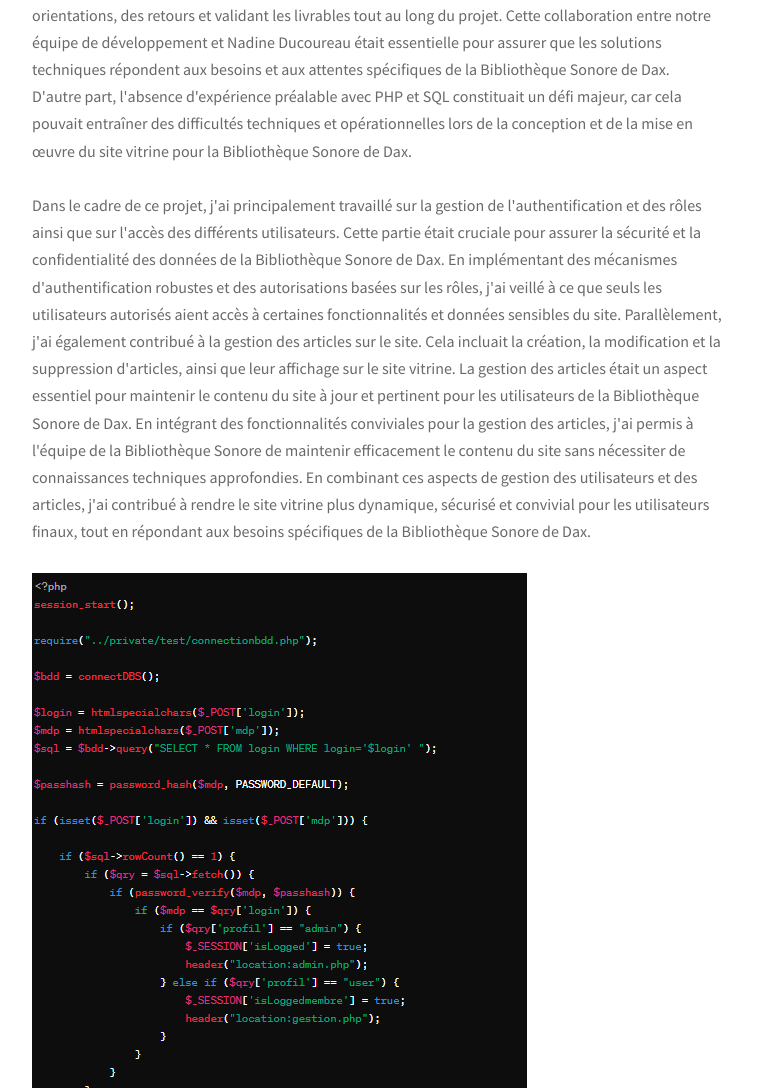
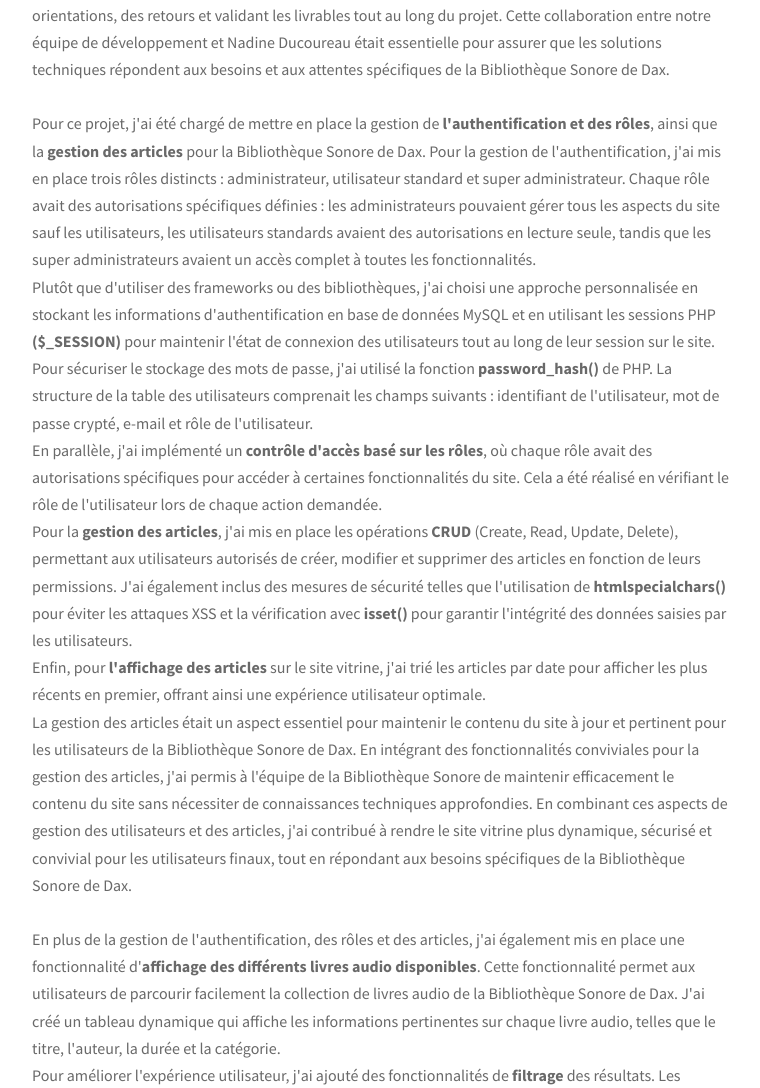
Before and after one commit to Killianp47/portofolio, a website: page project-1.html in a window 1280 px wide. Shown: the part 1328-2416 px from the top of the page, without its empty margins (258-1018 px from the left). Drawn offline with Linux system fonts and the light colour scheme.

Commit message:
projet 1

```diff
--- a/project-1.html
+++ b/project-1.html
@@ -96,7 +96,7 @@
         <div class="project-details__desc">
           <h3 class="project-details__content-title"></h3>
           <p class="project-details__desc-para">
-            Le projet VoiceGiver, est une reconduction du travail initié lors du semestre 1, où une équipe précédente avait développé un site vitrine exclusivement en JavaScript, HTML et CSS. Ce site était destiné à la Bibliothèque Sonore de Dax.
+            Le projet <strong>VoiceGiver</strong>, est une reconduction du travail initié lors du semestre 1, où une équipe précédente avait développé un site vitrine exclusivement en JavaScript, HTML et CSS. Ce site était destiné à la <strong>Bibliothèque Sonore de Dax</strong>.
             <br>
             La Bibliothèque Sonore de Dax est un établissement qui propose des livres audio à destination des personnes malvoyantes, aveugles ou empêchées de lire du fait d'un handicap. Son objectif est de rendre la lecture accessible à tous, en proposant une variété de livres enregistrés.
             <br><br>
@@ -108,10 +108,26 @@
             D'autre part, l'absence d'expérience préalable avec PHP et SQL constituait un défi majeur, car cela pouvait entraîner des difficultés techniques et opérationnelles lors de la conception et de la mise en œuvre du site vitrine pour la Bibliothèque Sonore de Dax. Dans ce contexte, notre équipe de développeurs, composée de trois personnes, était chargée de réaliser ces objectifs. De l'autre côté, du côté de la Bibliothèque Sonore, Nadine Ducoureau jouait le rôle de commanditaire, fournissant des orientations, des retours et validant les livrables tout au long du projet. Cette collaboration entre notre équipe de développement et Nadine Ducoureau était essentielle pour assurer que les solutions techniques répondent aux besoins et aux attentes spécifiques de la Bibliothèque Sonore de Dax.
 
             <br>
-            D'autre part, l'absence d'expérience préalable avec PHP et SQL constituait un défi majeur, car cela pouvait entraîner des difficultés techniques et opérationnelles lors de la conception et de la mise en œuvre du site vitrine pour la Bibliothèque Sonore de Dax.
             <br>
+            Pour ce projet, j'ai été chargé de mettre en place la gestion de <strong>l'authentification et des rôles</strong>, ainsi que la <strong>gestion des articles</strong> pour la Bibliothèque Sonore de Dax. Pour la gestion de l'authentification, j'ai mis en place trois rôles distincts : administrateur, utilisateur standard et super administrateur. Chaque rôle avait des autorisations spécifiques définies : les administrateurs pouvaient gérer tous les aspects du site sauf les utilisateurs, les utilisateurs standards avaient des autorisations en lecture seule, tandis que les super administrateurs avaient un accès complet à toutes les fonctionnalités.
             <br>
-            Dans le cadre de ce projet, j'ai principalement travaillé sur la gestion de l'authentification et des rôles ainsi que sur l'accès des différents utilisateurs. Cette partie était cruciale pour assurer la sécurité et la confidentialité des données de la Bibliothèque Sonore de Dax. En implémentant des mécanismes d'authentification robustes et des autorisations basées sur les rôles, j'ai veillé à ce que seuls les utilisateurs autorisés aient accès à certaines fonctionnalités et données sensibles du site. Parallèlement, j'ai également contribué à la gestion des articles sur le site. Cela incluait la création, la modification et la suppression d'articles, ainsi que leur affichage sur le site vitrine. La gestion des articles était un aspect essentiel pour maintenir le contenu du site à jour et pertinent pour les utilisateurs de la Bibliothèque Sonore de Dax. En intégrant des fonctionnalités conviviales pour la gestion des articles, j'ai permis à l'équipe de la Bibliothèque Sonore de maintenir efficacement le contenu du site sans nécessiter de connaissances techniques approfondies. En combinant ces aspects de gestion des utilisateurs et des articles, j'ai contribué à rendre le site vitrine plus dynamique, sécurisé et convivial pour les utilisateurs finaux, tout en répondant aux besoins spécifiques de la Bibliothèque Sonore de Dax.
+            Plutôt que d'utiliser des frameworks ou des bibliothèques, j'ai choisi une approche personnalisée en stockant les informations d'authentification en base de données MySQL et en utilisant les sessions PHP <strong>($_SESSION)</strong> pour maintenir l'état de connexion des utilisateurs tout au long de leur session sur le site.
+            <br>
+            Pour sécuriser le stockage des mots de passe, j'ai utilisé la fonction <strong>password_hash()</strong> de PHP. La structure de la table des utilisateurs comprenait les champs suivants : identifiant de l'utilisateur, mot de passe crypté, e-mail et rôle de l'utilisateur.
+            <br>
+            En parallèle, j'ai implémenté un <strong>contrôle d'accès basé sur les rôles</strong>, où chaque rôle avait des autorisations spécifiques pour accéder à certaines fonctionnalités du site. Cela a été réalisé en vérifiant le rôle de l'utilisateur lors de chaque action demandée.
+            <br>
+            Pour la <strong>gestion des articles</strong>, j'ai mis en place les opérations <strong>CRUD</strong> (Create, Read, Update, Delete), permettant aux utilisateurs autorisés de créer, modifier et supprimer des articles en fonction de leurs permissions. J'ai également inclus des mesures de sécurité telles que l'utilisation de <strong>htmlspecialchars()</strong> pour éviter les attaques XSS et la vérification avec <strong>isset()</strong> pour garantir l'intégrité des données saisies par les utilisateurs.
+            <br>
+            Enfin, pour <strong>l'affichage des articles</strong> sur le site vitrine, j'ai trié les articles par date pour afficher les plus récents en premier, offrant ainsi une expérience utilisateur optimale.
+            <br>
+             La gestion des articles était un aspect essentiel pour maintenir le contenu du site à jour et pertinent pour les utilisateurs de la Bibliothèque Sonore de Dax. En intégrant des fonctionnalités conviviales pour la gestion des articles, j'ai permis à l'équipe de la Bibliothèque Sonore de maintenir efficacement le contenu du site sans nécessiter de connaissances techniques approfondies. En combinant ces aspects de gestion des utilisateurs et des articles, j'ai contribué à rendre le site vitrine plus dynamique, sécurisé et convivial pour les utilisateurs finaux, tout en répondant aux besoins spécifiques de la Bibliothèque Sonore de Dax.
+            <br><br>
+            En plus de la gestion de l'authentification, des rôles et des articles, j'ai également mis en place une fonctionnalité d'<strong>affichage des différents livres audio disponibles</strong>. Cette fonctionnalité permet aux utilisateurs de parcourir facilement la collection de livres audio de la Bibliothèque Sonore de Dax. J'ai créé un tableau dynamique qui affiche les informations pertinentes sur chaque livre audio, telles que le titre, l'auteur, la durée et la catégorie.
+            <br>
+            Pour améliorer l'expérience utilisateur, j'ai ajouté des fonctionnalités de <strong>filtrage</strong> des résultats. Les utilisateurs peuvent utiliser des filtres pour rechercher des livres audio spécifiques en fonction de différents critères tels que le titre, l'auteur ou la catégorie. Cela leur permet de trouver rapidement le livre audio qu'ils recherchent sans avoir à parcourir l'ensemble de la collection.
+            <br>
+            L'ajout de cette fonctionnalité a contribué à rendre la plateforme de la Bibliothèque Sonore de Dax plus conviviale et intuitive, offrant aux utilisateurs un moyen efficace de découvrir et d'accéder aux livres audio disponibles
             <br><br>
             <img src="assets/png/Capture%20d'écran%202024-04-10%20184902.png" alt="">
             <br>
```
